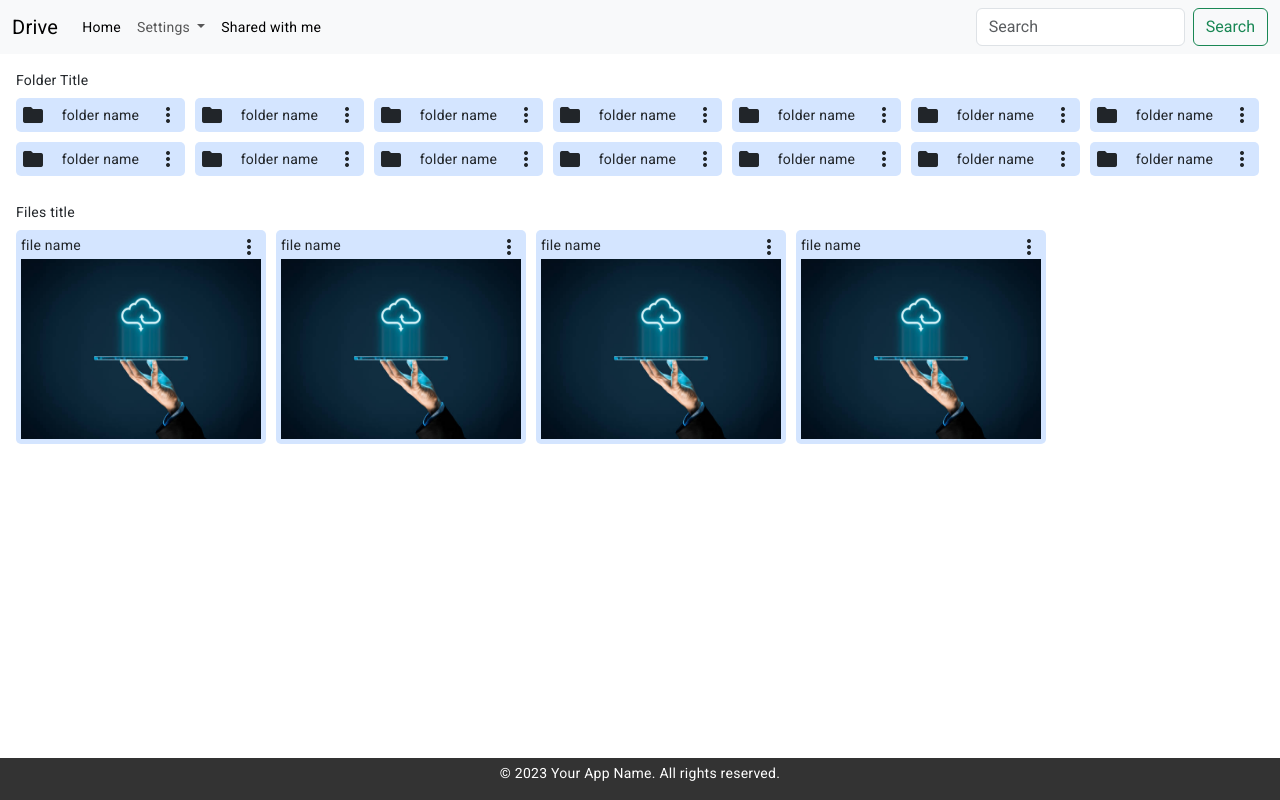
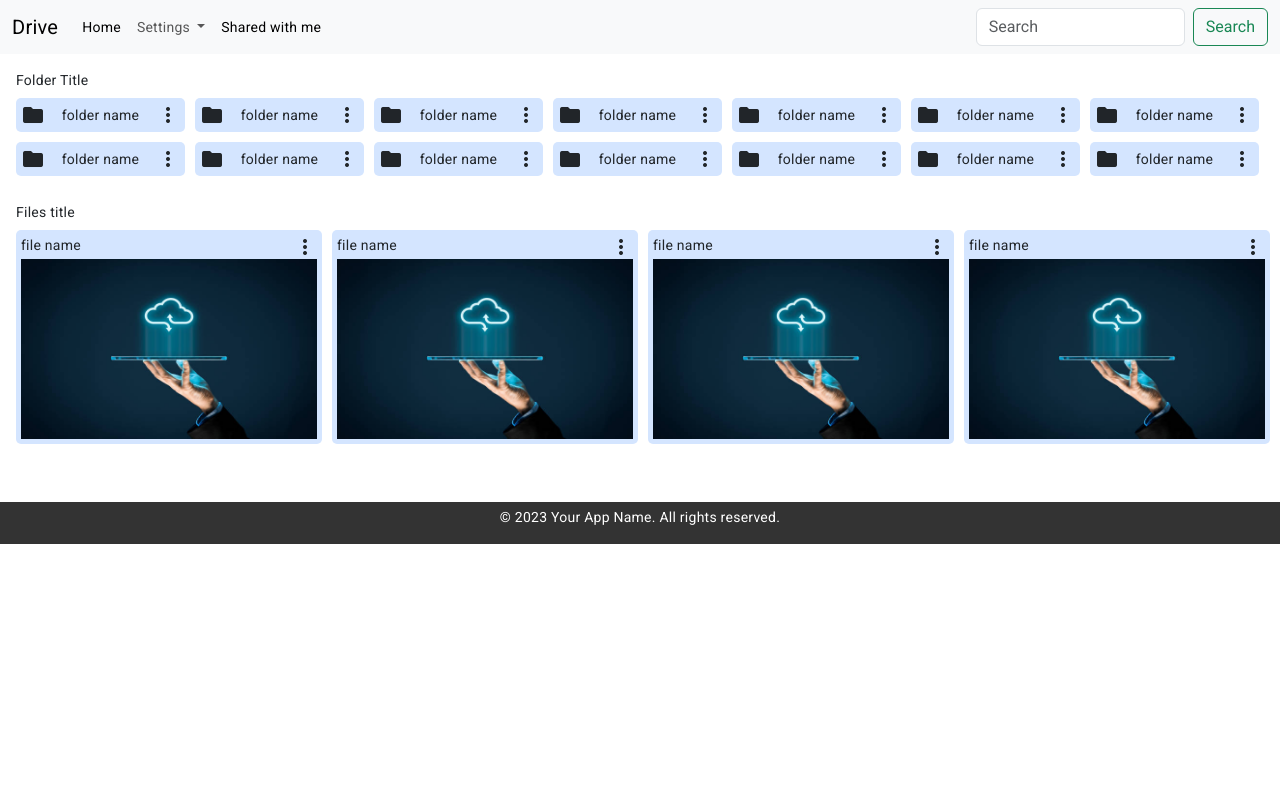
Before and after one commit to Hanan11240/drive, an Angular app in the folder client/: page /dashboard in a window 1280 px wide. Built offline with nearby package versions, Linux system fonts and the light colour scheme.

Commit message:
updated ui of files component

```diff
--- a/client/src/app/app.component.html
+++ b/client/src/app/app.component.html
@@ -1,3 +1,3 @@
 <app-header></app-header>
 <router-outlet></router-outlet>
-<app-footer></app-footer>
+<app-footer class="footer"></app-footer>
--- a/client/src/app/app.component.scss
+++ b/client/src/app/app.component.scss
@@ -0,0 +1,6 @@
+.footer{
+
+    height: 30px;
+    width: 100%;
+    margin-top: 20px;
+}
--- a/client/src/app/components/dashboard/dashboard.component.html
+++ b/client/src/app/components/dashboard/dashboard.component.html
@@ -4,7 +4,7 @@
         <app-view-folders class="view-folder" *ngFor="let folder of folders" [folder]="folder"></app-view-folders>
     </div>
     <div class="mt-3 ms-3">Files title</div>
-    <div class="files mt-2 ms-3">
-        <app-view-files *ngFor="let file of files" [file]="file" ></app-view-files>
+    <div class="files mt-2 ms-3 mb-5 d-flex flex-wrap">
+        <app-view-files class="col-12 col-sm-5 col-md-3"  *ngFor="let file of files" [file]="file" ></app-view-files>
     </div>
   </div>
--- a/client/src/app/components/dashboard/dashboard.component.scss
+++ b/client/src/app/components/dashboard/dashboard.component.scss
@@ -6,7 +6,7 @@
     margin-bottom: 10px;
 }
 
-.files{
-    display: flex;
-    flex-wrap: wrap;
-}
+// .files{
+//     display: flex;
+//     flex-wrap: wrap;
+// }
--- a/client/src/app/components/footer/footer.component.scss
+++ b/client/src/app/components/footer/footer.component.scss
@@ -1,9 +1,9 @@
 .app-footer {
     background-color: #333;
     color: #fff;
-    position: absolute;
-    bottom: 0;
-    width: 100%;
+    // position: absolute;
+    // bottom: 0;
+    // width: 100%;
   }
 
   .footer-content {
--- a/client/src/app/components/view-files/view-files.component.scss
+++ b/client/src/app/components/view-files/view-files.component.scss
@@ -1,7 +1,6 @@
 .file-container{
     display: flex;
     flex-direction: column;
-    width: 250px;
     margin-right: 10px;
     background-color: #d4e5ff;
     border-radius:5px;
```
